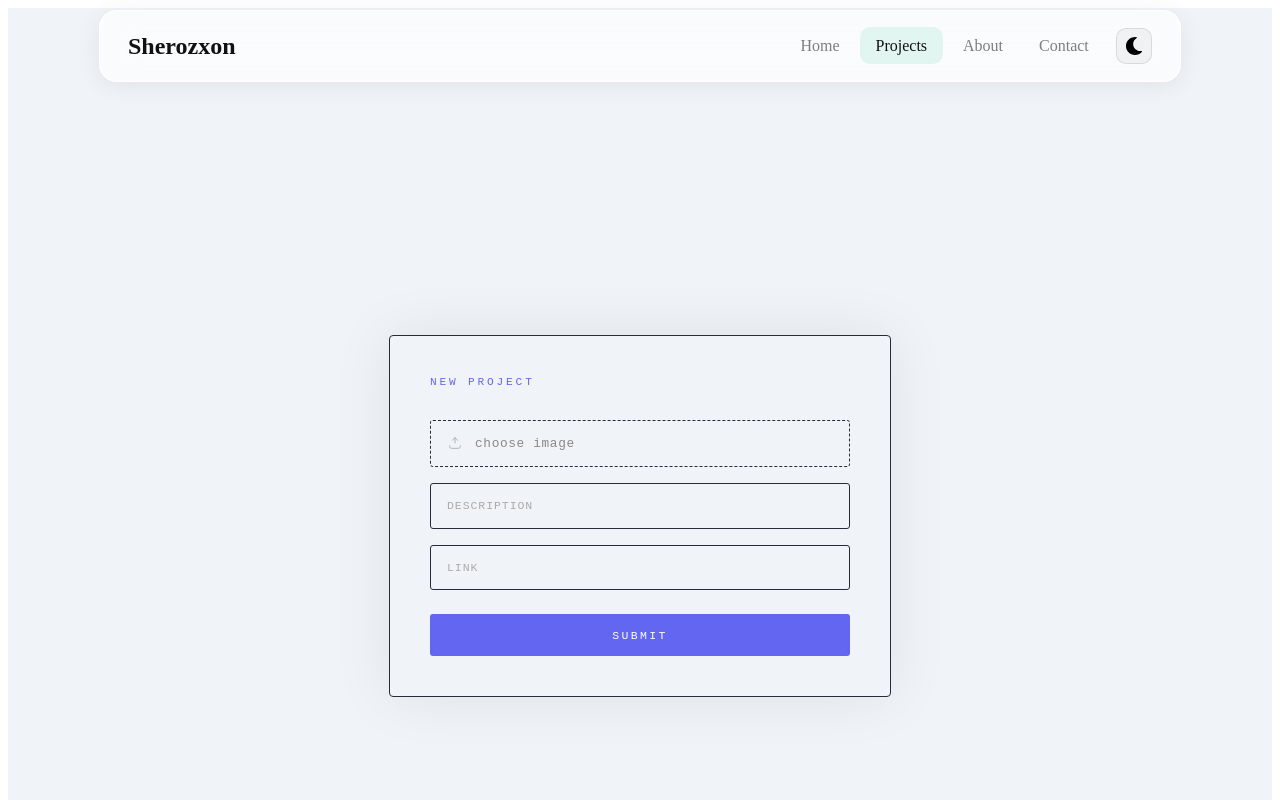
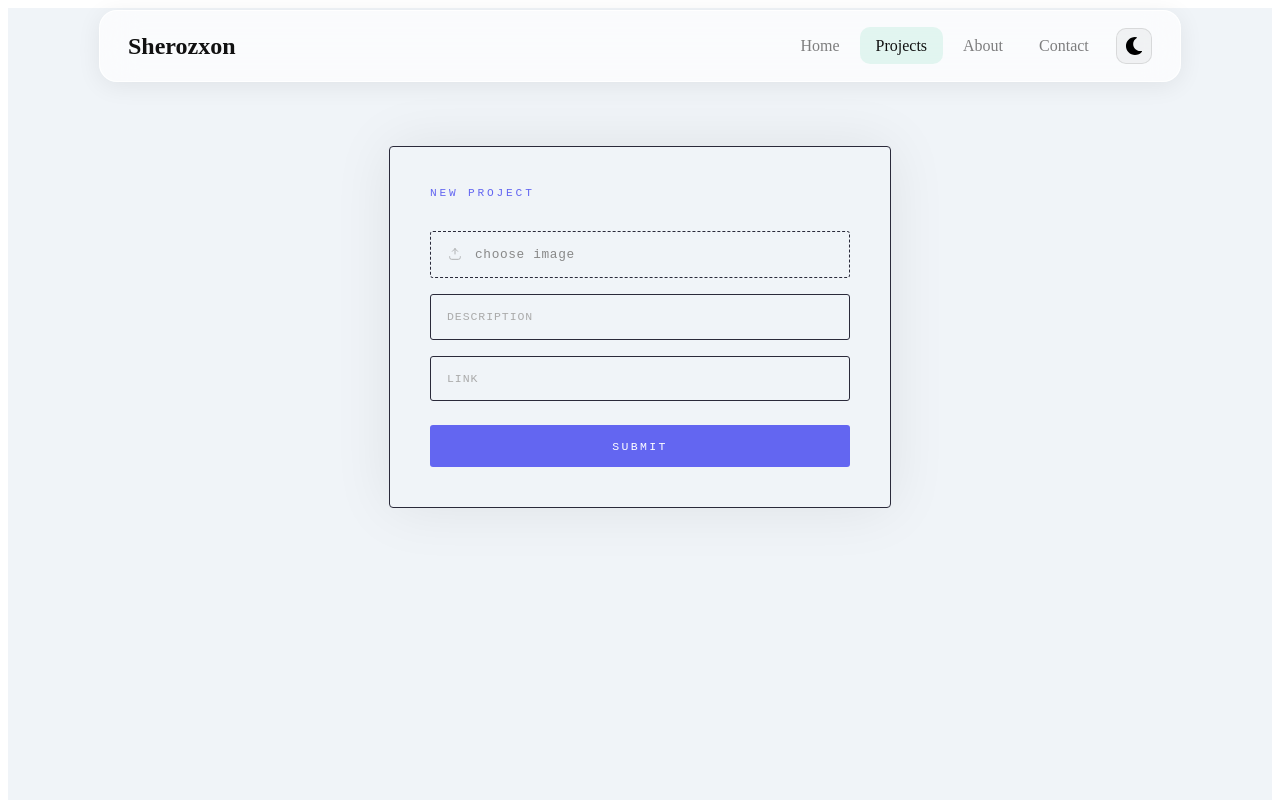
Before and after one commit to sherozxon-FR/Real-Portfolio, a React (Vite) app: page /project in a window 1280 px wide. Shown: the top 800 px of the page. Built offline with nearby package versions, Linux system fonts and the light colour scheme.

Commit message:
about style

```diff
--- a/src/pages/projects/loyha.module.css
+++ b/src/pages/projects/loyha.module.css
@@ -1,9 +1,11 @@
 .wrapper {
-    min-height: 100vh;
+    height: auto;
+    padding-top: 30px;
     display: flex;
     align-items: center;
     justify-content: center;
     font-family: 'DM Mono', 'Courier New', monospace;
+    animation: fadeIn 0.6s ease both;
 }
 
 .card {
@@ -13,6 +15,7 @@
     width: 100%;
     max-width: 420px;
     box-shadow: 0 0 60px rgba(0, 0, 0, 0.08);
+    animation: slideUp 0.6s ease both;
 }
 
 .title {
@@ -22,6 +25,7 @@
     color: #6366f1;
     margin: 0 0 2rem 0;
     font-weight: 400;
+    animation: slideUp 0.6s ease 0.1s both;
 }
 
 .form {
@@ -42,6 +46,7 @@
     color: #888;
     font-size: 0.8rem;
     letter-spacing: 0.05em;
+    animation: slideUp 0.6s ease 0.2s both;
 }
 
 .fileLabel:hover {
@@ -82,6 +87,11 @@
     transition: border-color 0.2s, box-shadow 0.2s;
     width: 100%;
     box-sizing: border-box;
+    animation: slideUp 0.6s ease 0.3s both;
+}
+
+.input:nth-child(2) {
+    animation-delay: 0.4s;
 }
 
 .input::placeholder {
@@ -109,6 +119,7 @@
     text-transform: uppercase;
     cursor: pointer;
     transition: background 0.2s, transform 0.1s;
+    animation: slideUp 0.6s ease 0.5s both;
 }
 
 .button:hover {
@@ -118,3 +129,25 @@
 .button:active {
     transform: scale(0.98);
 }
+
+@keyframes fadeIn {
+    from {
+        opacity: 0;
+    }
+
+    to {
+        opacity: 1;
+    }
+}
+
+@keyframes slideUp {
+    from {
+        opacity: 0;
+        transform: translateY(20px);
+    }
+
+    to {
+        opacity: 1;
+        transform: translateY(0);
+    }
+}
```
